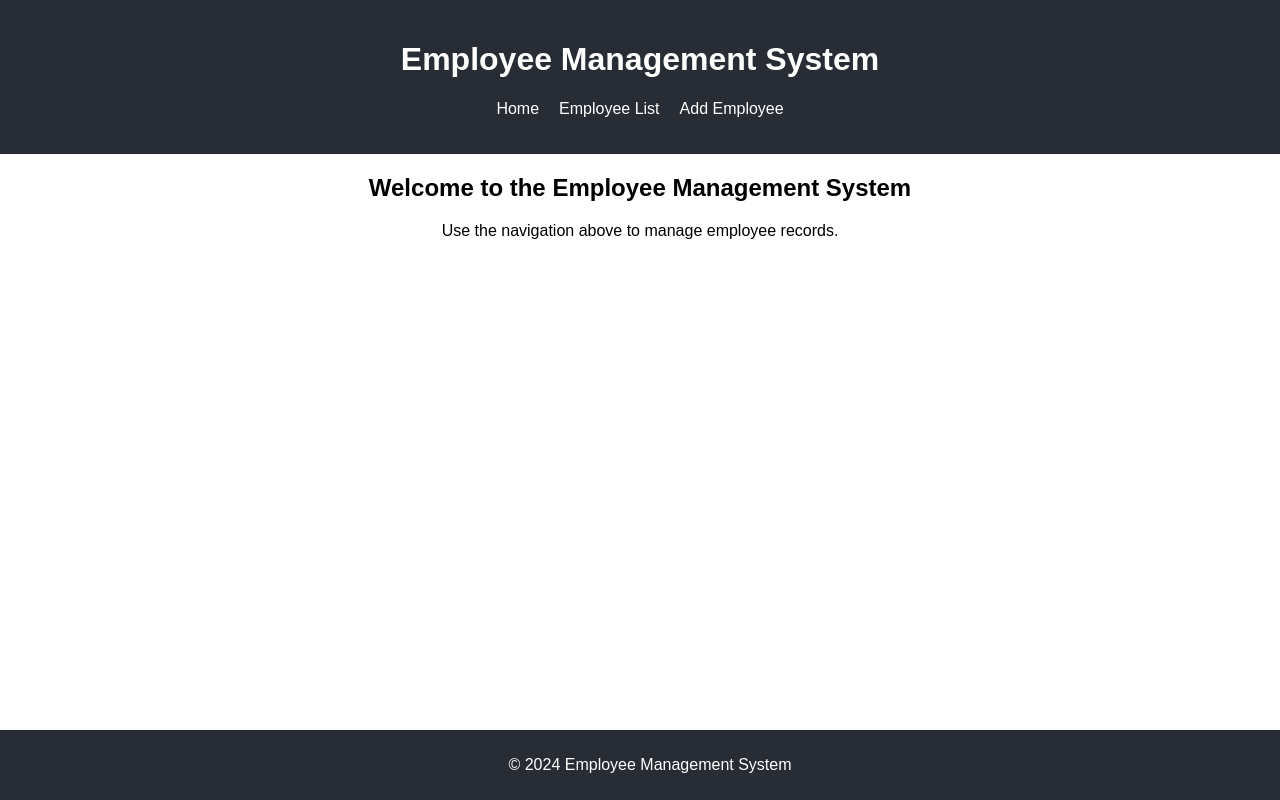
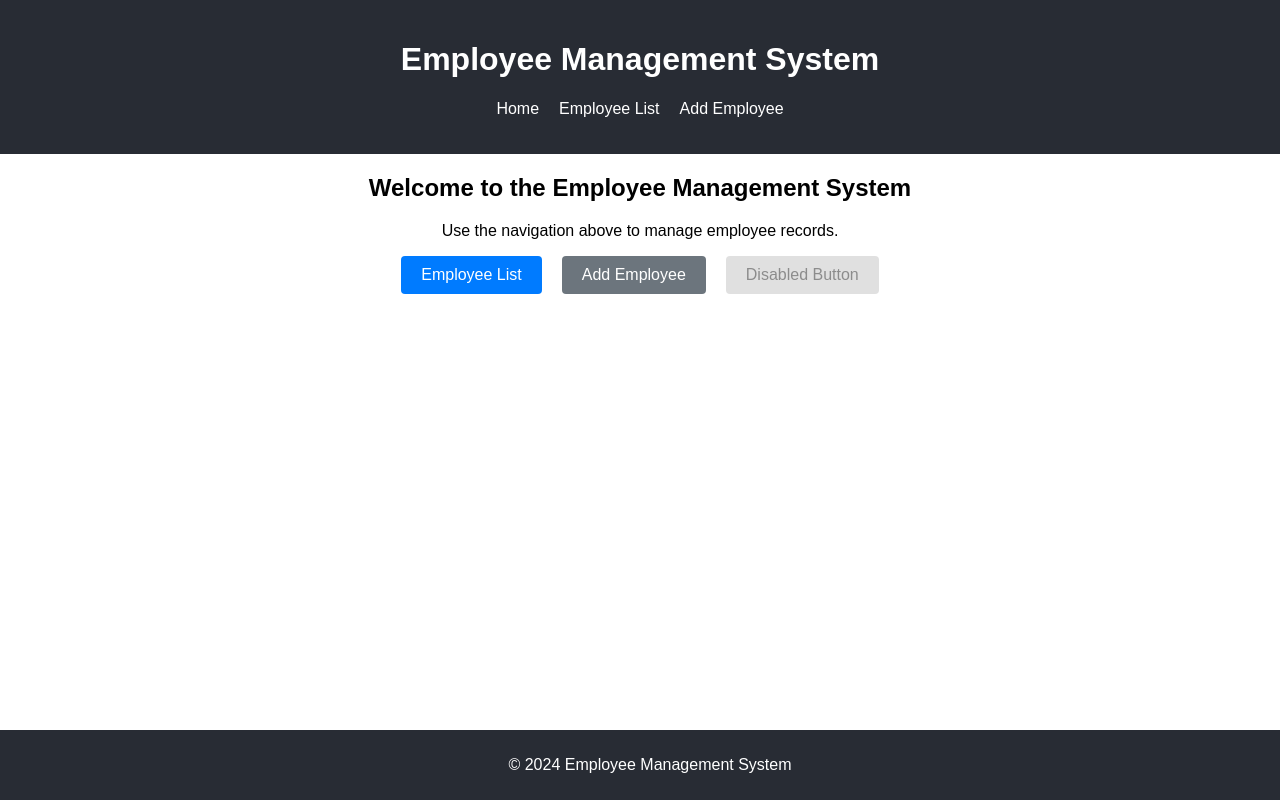
Before and after one commit to HassamBinSaleem/employee-management-frontend, a React (Create React App) app: page / in a window 1280 px wide. Built offline with nearby package versions, Linux system fonts and the light colour scheme.

Commit message:
changes in code to test the Pipeline -01

```diff
--- a/package.json
+++ b/package.json
@@ -8,6 +8,7 @@
     "@testing-library/react": "^13.4.0",
     "@testing-library/user-event": "^13.5.0",
     "axios": "^1.7.7",
+    "clsx": "^2.1.1",
     "react": "^18.3.1",
     "react-dom": "^18.3.1",
     "react-router-dom": "^6.26.2",
--- /dev/null
+++ b/src/components/Button.jsx
@@ -0,0 +1,20 @@
+import React from 'react';
+import clsx from 'clsx';
+
+
+const Button = ({ primary, secondary, disabled, children }) => {
+  const buttonClasses = clsx(
+    'button',
+    primary && 'button--primary',
+    secondary && 'button--secondary',
+    disabled && 'button--disabled'
+  );
+
+  return (
+    <button className={buttonClasses} disabled={disabled}>
+      {children}
+    </button>
+  );
+};
+
+export default Button;
--- a/src/components/Home.jsx
+++ b/src/components/Home.jsx
@@ -1,10 +1,18 @@
 import React from 'react';
+import Button from './Button';
+import { Link } from 'react-router-dom';
 
 const Home = () => {
   return (
     <div className="home">
       <h2>Welcome to the Employee Management System</h2>
       <p>Use the navigation above to manage employee records.</p>
+
+      <div className='btn'>
+      <Link to="/employees"><Button primary>Employee List</Button></Link>
+      <Link to="/add-employee"><Button secondary>Add Employee</Button></Link>
+      <Button disabled>Disabled Button</Button>
+      </div>
     </div>
   );
 };
--- a/src/index.css
+++ b/src/index.css
@@ -11,3 +11,35 @@ code {
   font-family: source-code-pro, Menlo, Monaco, Consolas, 'Courier New',
     monospace;
 }
+
+
+.btn{
+  display: flex;
+  gap: 20px;
+  justify-content: center;
+  align-items: center;
+}
+
+.button {
+  padding: 10px 20px;
+  border: none;
+  border-radius: 4px;
+  cursor: pointer;
+  font-size: 16px;
+}
+
+.button--primary {
+  background-color: #007bff;
+  color: #fff;
+}
+
+.button--secondary {
+  background-color: #6c757d;
+  color: #fff;
+}
+
+.button--disabled {
+  background-color: #e0e0e0;
+  color: #8c8c8c;
+  cursor: not-allowed;
+}
```
Also changed, not shown: 1 other file (tests, documents, lock files or other folders).
